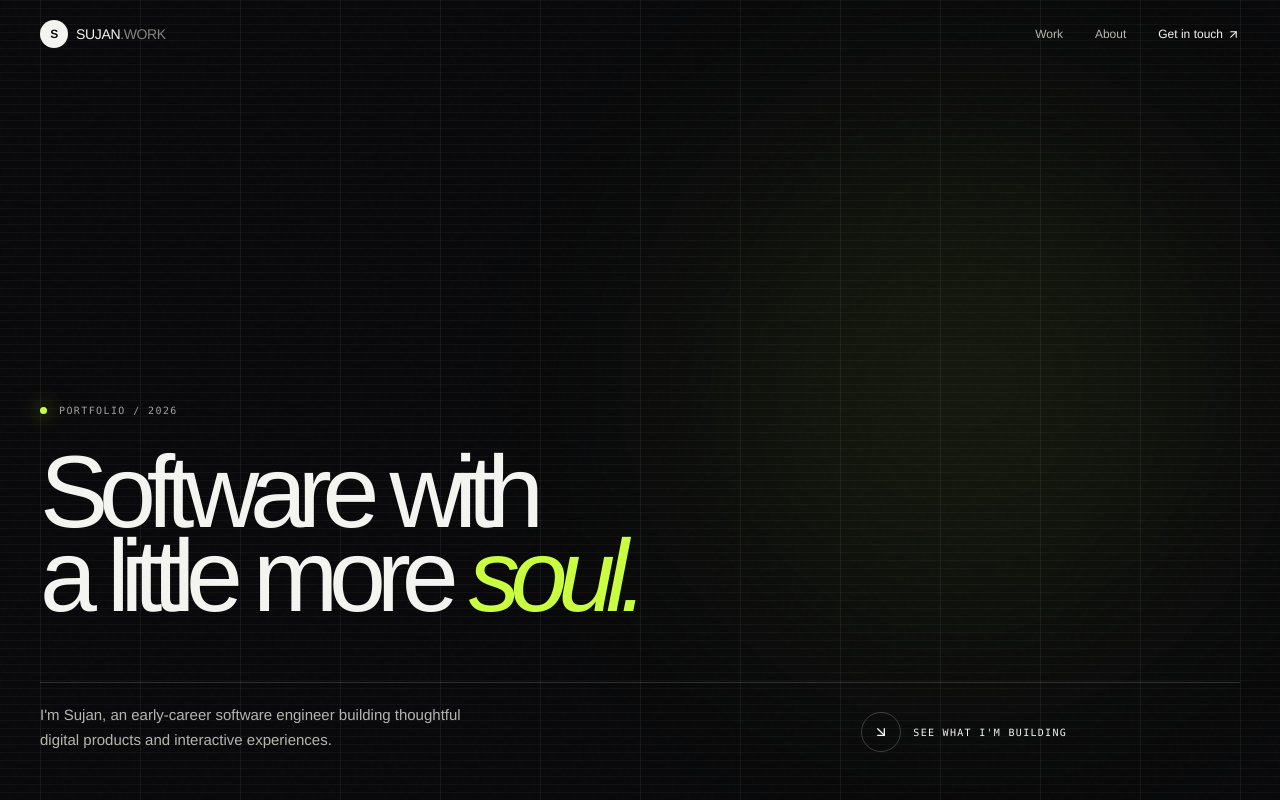
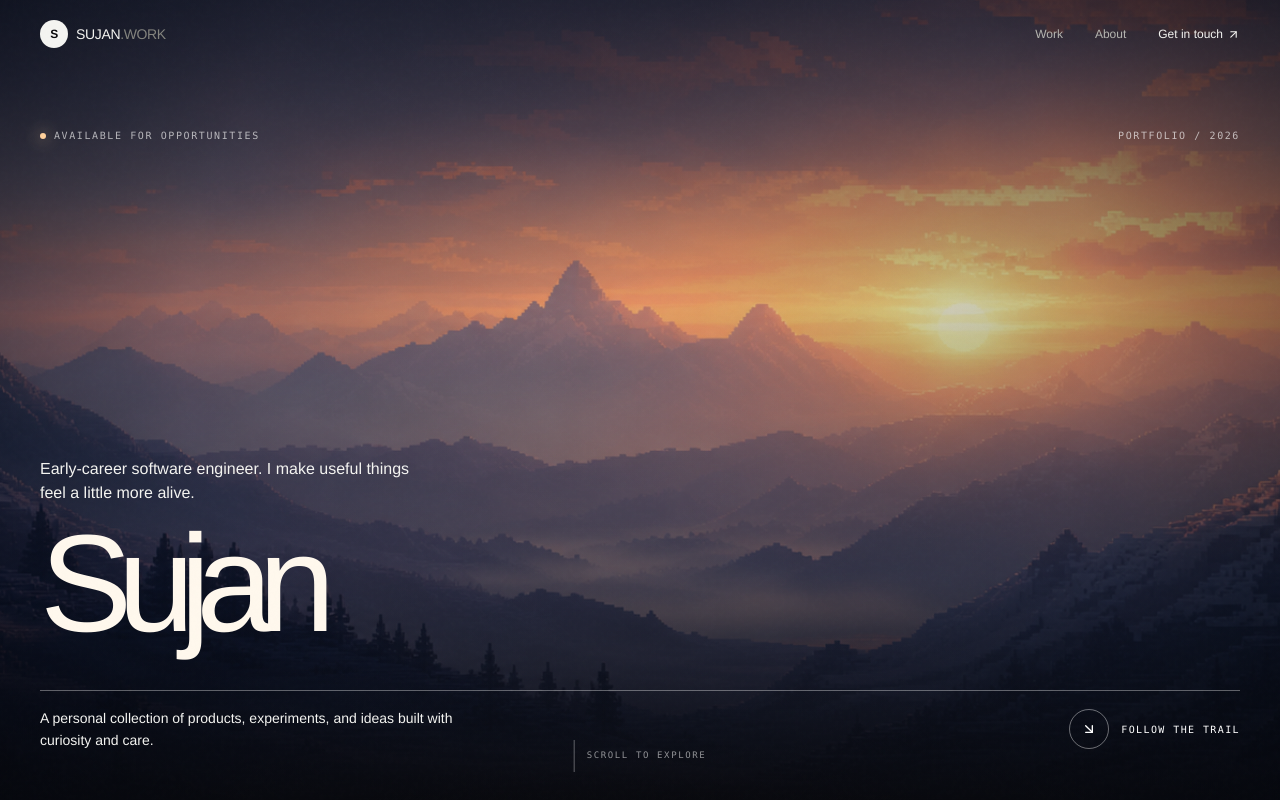
Before and after one commit to sujan-reddy-p/webapp, a Next.js app: page / in a window 1280 px wide. Shown: the top 800 px of the page. Built offline with nearby package versions, Linux system fonts and the light colour scheme.

Commit message:
Add voxel mountain portfolio hero

```diff
--- a/app/page.tsx
+++ b/app/page.tsx
@@ -1,7 +1,8 @@
-import { ArrowDownRight, ArrowUpRight, Code2, Github, Layers3, Sparkles } from "lucide-react";
+import { ArrowUpRight, Code2, Layers3, Sparkles } from "lucide-react";
 import { profile, projects } from "@/content/site";
 import { Reveal } from "@/components/reveal";
 import { SiteHeader } from "@/components/site-header";
+import { VoxelHero } from "@/components/voxel-hero";
 
 const principles = [
   ["01", "Useful before novel", "Start with a problem worth caring about."],
@@ -17,19 +18,7 @@ export default function Home() {
       <div className="noise" />
       <SiteHeader />
 
-      <section className="relative mx-auto flex min-h-[90svh] max-w-[1600px] flex-col justify-end px-6 pb-10 pt-32 md:min-h-screen md:px-10 md:pb-12">
-        <div className="absolute right-[5%] top-[16%] size-[32rem] rounded-full bg-lime/[.07] blur-[130px]" />
-        <Reveal className="relative">
-          <div className="mb-8 flex items-center gap-3"><span className="lime-dot" /><p className="eyebrow">Portfolio / 2026</p></div>
-          <h1 className="max-w-6xl text-[14vw] font-medium leading-[.82] tracking-[-.09em] sm:text-[11vw] md:text-[8vw]">
-            Software with<br />a little more <span className="italic text-lime">soul.</span>
-          </h1>
-        </Reveal>
-        <Reveal delay={0.12} className="relative mt-12 grid gap-8 border-t border-white/15 pt-5 md:mt-16 md:grid-cols-12 md:items-end">
-          <p className="max-w-md text-[15px] leading-relaxed text-[#b6b6b0] md:col-span-5">I&apos;m {profile.name}, an {profile.role.toLowerCase()} building thoughtful digital products and interactive experiences.</p>
-          <div className="md:col-span-4 md:col-start-9"><a href="#work" className="group flex items-center gap-3 font-mono text-[10px] uppercase tracking-[.13em] text-paper"><span className="grid size-10 place-items-center rounded-full border border-white/20 transition-all duration-300 group-hover:border-lime group-hover:bg-lime group-hover:text-ink"><ArrowDownRight size={16} /></span> See what I&apos;m building</a></div>
-        </Reveal>
-      </section>
+      <VoxelHero name={profile.name} role={profile.role} />
 
       <section id="work" className="relative mx-auto max-w-[1600px] px-6 py-28 md:px-10 md:py-40">
         <Reveal className="grid gap-8 border-b border-white/15 pb-6 md:grid-cols-12 md:items-end"><div className="md:col-span-7"><p className="eyebrow mb-4">Selected work</p><h2 className="max-w-xl text-4xl leading-[.93] tracking-[-.065em] md:text-6xl">A small collection, built with intent.</h2></div><p className="max-w-xs text-sm leading-relaxed text-[#9c9c96] md:col-span-3 md:col-start-10">Each project here will include a live demo, the engineering story, and the decisions behind it.</p></Reveal>
--- /dev/null
+++ b/components/voxel-hero.tsx
@@ -0,0 +1,69 @@
+"use client";
+
+import Image from "next/image";
+import { motion, useScroll, useTransform } from "framer-motion";
+import { ArrowDownRight } from "lucide-react";
+
+type VoxelHeroProps = {
+  name: string;
+  role: string;
+};
+
+export function VoxelHero({ name, role }: VoxelHeroProps) {
+  const { scrollY } = useScroll();
+  const imageScale = useTransform(scrollY, [0, 720], [1, 1.08]);
+  const imageY = useTransform(scrollY, [0, 720], [0, 52]);
+  const imageOpacity = useTransform(scrollY, [0, 490, 830], [1, 0.86, 0]);
+  const contentY = useTransform(scrollY, [0, 680], [0, -80]);
+  const contentOpacity = useTransform(scrollY, [0, 420, 700], [1, 0.92, 0]);
+  const lineScale = useTransform(scrollY, [0, 680], [1, 0.4]);
+
+  return (
+    <section className="relative h-[136svh] bg-[#111b31]">
+      <div className="sticky top-0 h-[100svh] overflow-hidden">
+        <motion.div className="absolute inset-0" style={{ opacity: imageOpacity }}>
+          <motion.div className="absolute -inset-[5%]" style={{ scale: imageScale, y: imageY }}>
+            <Image
+              src="/voxel-mountains-sunset.png"
+              alt="Voxel mountains at sunset"
+              fill
+              priority
+              sizes="100vw"
+              className="object-cover"
+            />
+          </motion.div>
+          <div className="absolute inset-0 bg-[linear-gradient(180deg,rgba(6,11,25,.58)_0%,rgba(7,12,25,.08)_38%,rgba(7,12,24,.38)_72%,#09090b_100%)]" />
+          <div className="absolute inset-0 bg-[radial-gradient(circle_at_50%_42%,transparent_0%,rgba(9,13,30,.18)_58%,rgba(4,7,16,.56)_100%)]" />
+        </motion.div>
+
+        <motion.div className="relative mx-auto flex h-full max-w-[1600px] flex-col justify-end px-6 pb-10 pt-32 md:px-10 md:pb-12" style={{ opacity: contentOpacity, y: contentY }}>
+          <div className="mb-auto flex items-center justify-between font-mono text-[10px] uppercase tracking-[.16em] text-white/65">
+            <span className="flex items-center gap-2"><span className="size-1.5 rounded-full bg-[#ffd19c] shadow-[0_0_16px_#ffd19c]" /> Available for opportunities</span>
+            <span className="hidden sm:block">Portfolio / 2026</span>
+          </div>
+
+          <div>
+            <p className="mb-5 max-w-sm text-sm leading-relaxed text-white/78 md:mb-7 md:text-base">
+              {role}. I make useful things feel a little more alive.
+            </p>
+            <h1 className="max-w-[1200px] text-[18vw] font-medium leading-[.73] tracking-[-.105em] text-[#fff8ed] sm:text-[15vw] md:text-[10.8vw]">
+              {name.split(" ").map((part) => <span key={part} className="block">{part}</span>)}
+            </h1>
+          </div>
+
+          <motion.div className="mt-10 origin-left border-t border-white/35 pt-4 md:mt-14 md:flex md:items-center md:justify-between" style={{ scaleX: lineScale }}>
+            <p className="max-w-md text-sm leading-relaxed text-white/68">A personal collection of products, experiments, and ideas built with curiosity and care.</p>
+            <a href="#work" className="group mt-5 inline-flex items-center gap-3 font-mono text-[10px] uppercase tracking-[.14em] text-white md:mt-0">
+              <span className="grid size-10 place-items-center rounded-full border border-white/40 transition-all duration-300 group-hover:border-[#ffd19c] group-hover:bg-[#ffd19c] group-hover:text-[#10182a]"><ArrowDownRight size={16} /></span>
+              Follow the trail
+            </a>
+          </motion.div>
+        </motion.div>
+
+        <div className="pointer-events-none absolute bottom-7 left-1/2 hidden -translate-x-1/2 items-center gap-3 font-mono text-[9px] uppercase tracking-[.18em] text-white/55 md:flex">
+          <span className="h-8 w-px bg-white/35" /> Scroll to explore
+        </div>
+      </div>
+    </section>
+  );
+}
```
Also changed, not shown: public/voxel-mountains-sunset.png (added).
